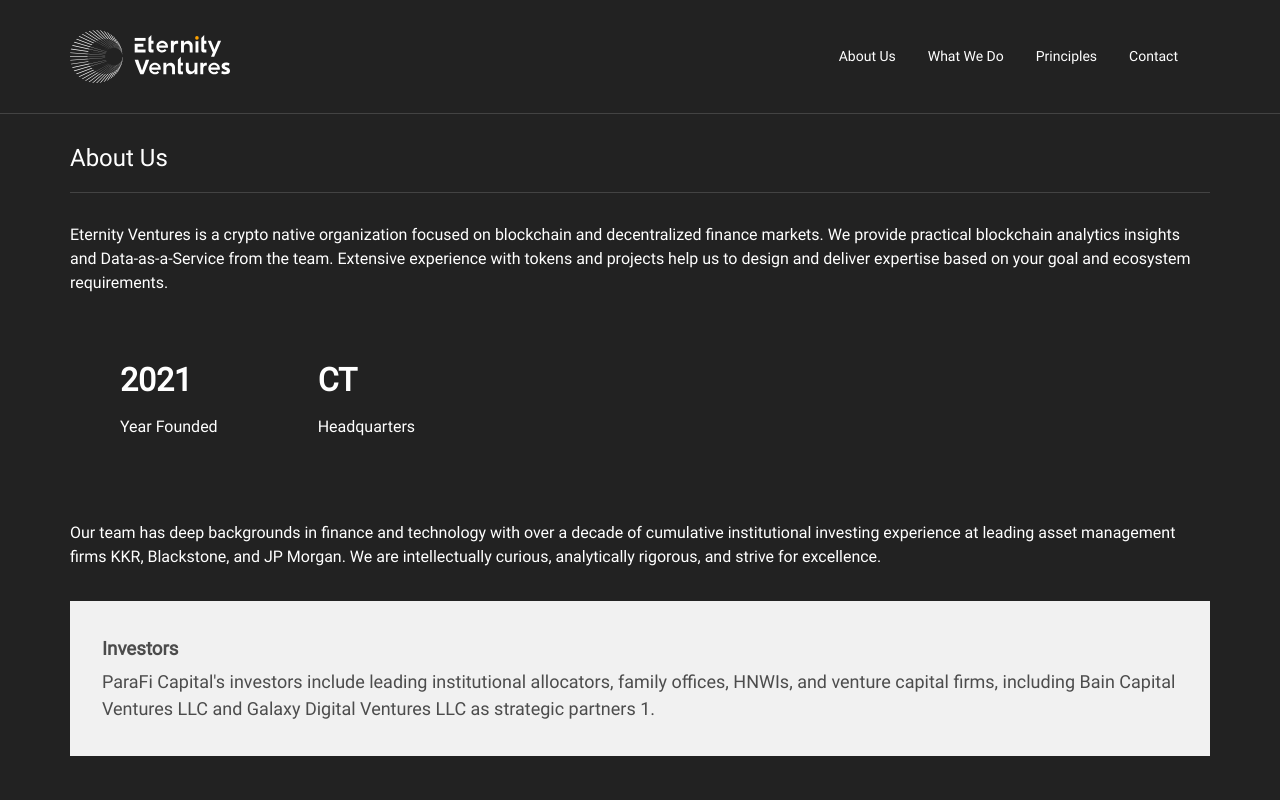
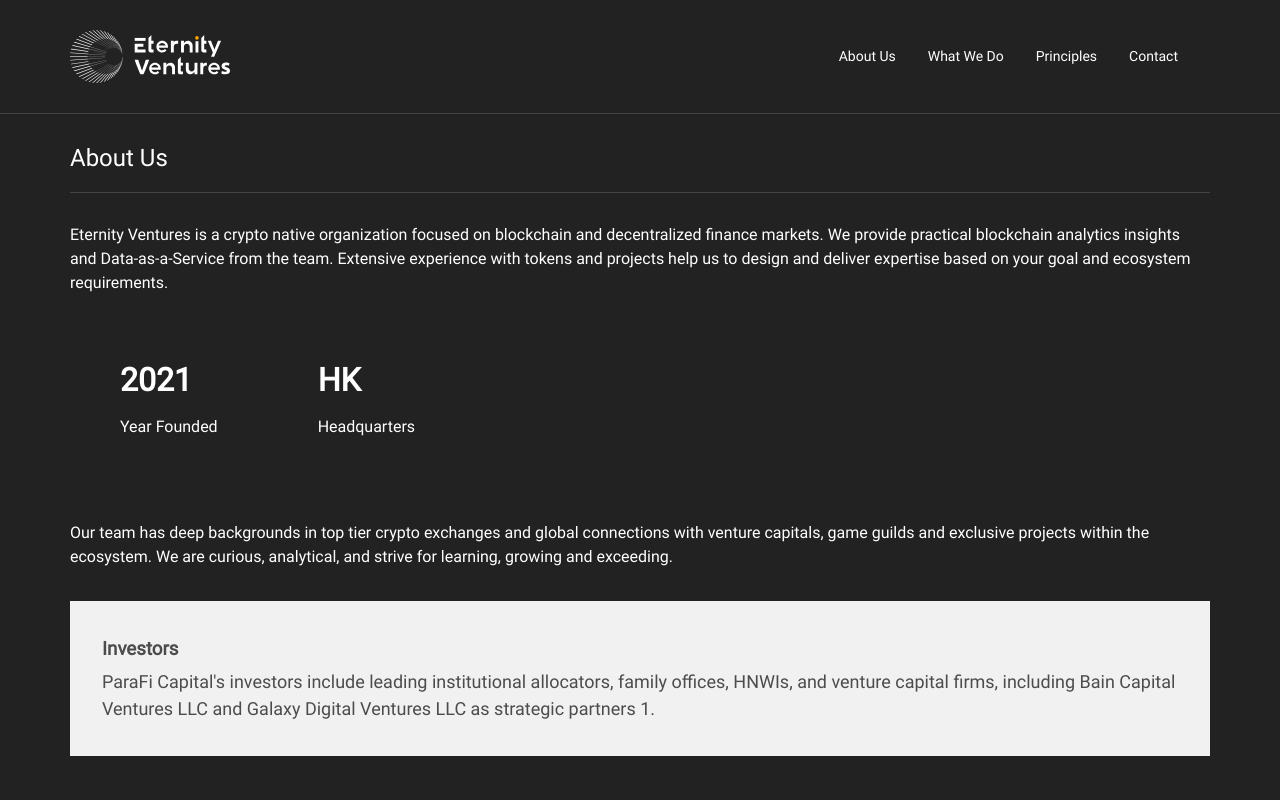
Before and after one commit to ghxstGoat111/landingpage, a React (Create React App) app: page / in a window 1280 px wide. Shown: the top 800 px of the page. Built offline with nearby package versions, Linux system fonts and the light colour scheme.

Commit message:
Update App.js

```diff
--- a/src/App.js
+++ b/src/App.js
@@ -36,12 +36,12 @@
                 <p>Year Founded</p>
               </div>
               <div>
-                <h1>CT</h1>
+                <h1>HK</h1>
                 <p>Headquarters</p>
               </div>
             </div>
           </div>
-          <p>Our team has deep backgrounds in finance and technology with over a decade of cumulative institutional investing experience at leading asset management firms KKR, Blackstone, and JP Morgan. We are intellectually curious, analytically rigorous, and strive for excellence.</p>
+          <p>Our team has deep backgrounds in top tier crypto exchanges and global connections with venture capitals, game guilds and exclusive projects within the ecosystem. We are curious, analytical, and strive for learning, growing and exceeding.</p>
           <div className="black">
             <h3>Investors</h3>
             <p>ParaFi Capital's investors include leading institutional allocators, family offices, HNWIs, and venture capital firms, including Bain Capital Ventures LLC and Galaxy Digital Ventures LLC as strategic partners 1.</p>
```
